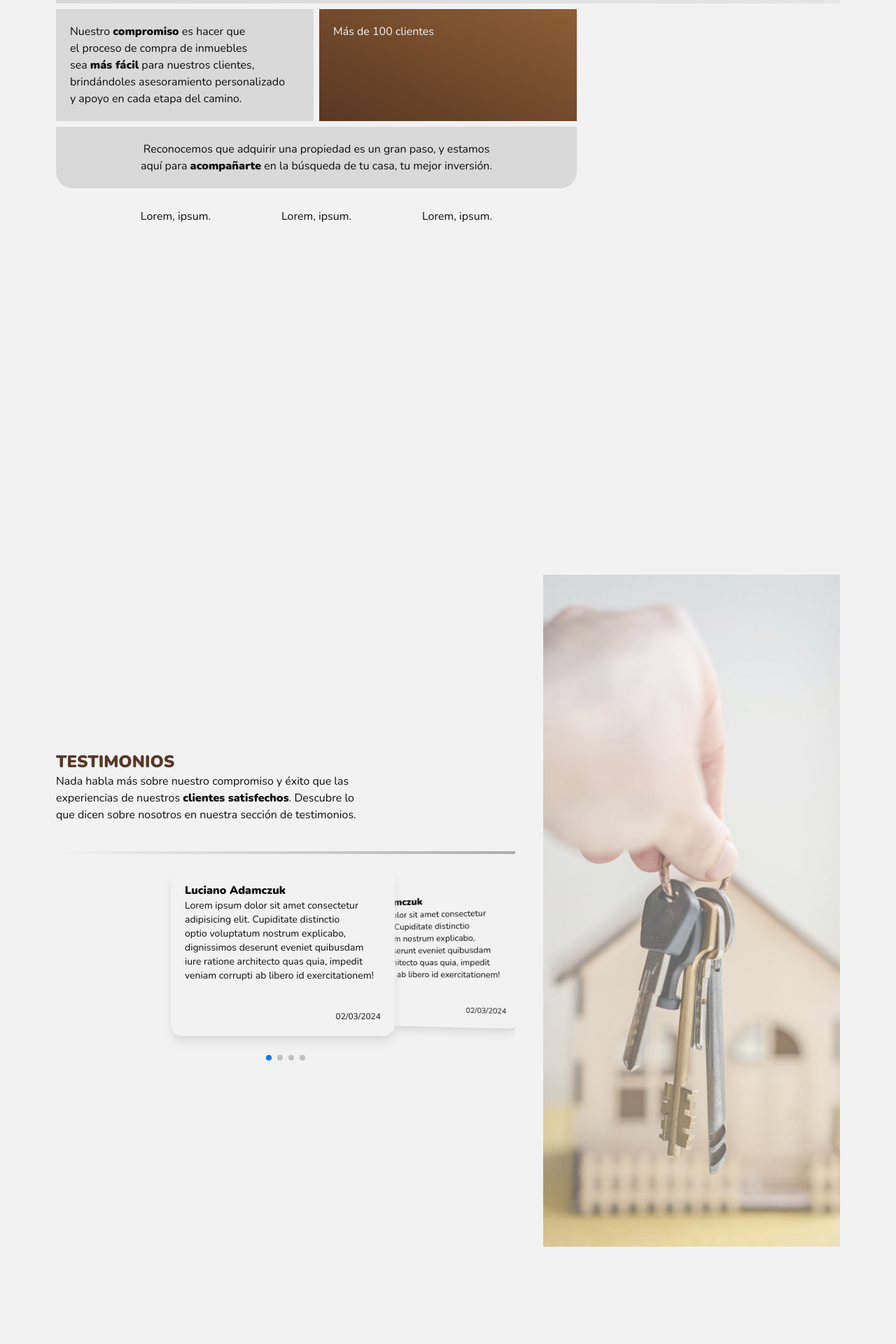
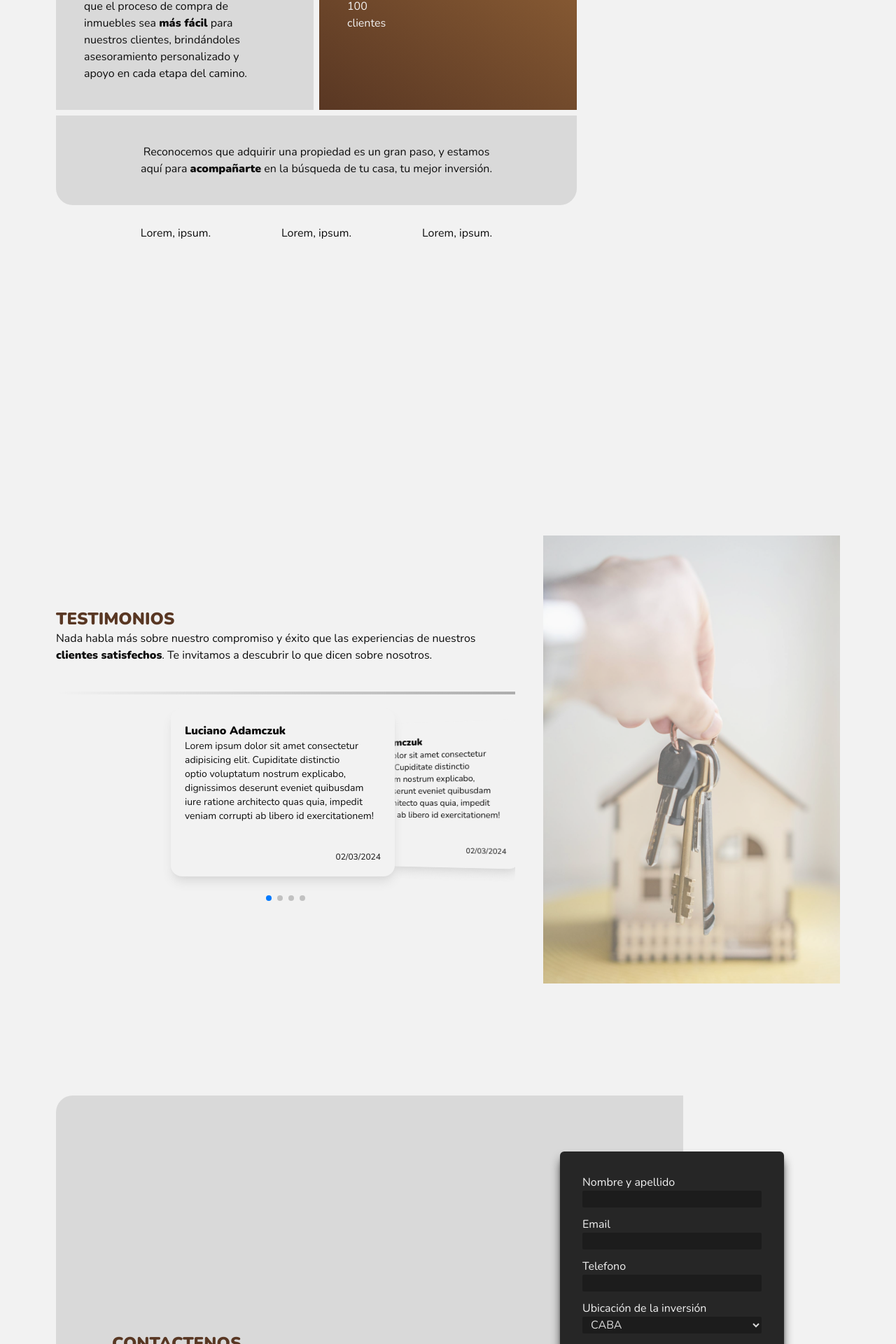
Before and after one commit to lucianoadamczuk/nahuel-gimenez, a Next.js app: page / in a window 1280 px wide. Shown: the part 875-2795 px from the top of the page at 70% size. Built offline with nearby package versions, Linux system fonts and the light colour scheme.

Commit message:
feat: :sparkles: add emailJS and form handle

```diff
--- a/package.json
+++ b/package.json
@@ -9,6 +9,7 @@
     "lint": "next lint"
   },
   "dependencies": {
+    "@emailjs/browser": "^4.3.3",
     "framer-motion": "^11.0.8",
     "next": "14.1.0",
     "react": "^18",
--- /dev/null
+++ b/public/API/emailJS.ts
@@ -0,0 +1,3 @@
+export const SERVICE_ID = "service_aap0jho";
+export const TEMPLATE_ID = "template_32ohrwp";
+export const PUBLIC_API_KEY = "TARdDHKT4f5Eskz0D";
--- a/public/locales/es/translation.json
+++ b/public/locales/es/translation.json
@@ -16,7 +16,7 @@
   "banner": "Ellos ya confiaron",
   "testimonies": {
     "title": "Testimonios",
-      "text": "Nada habla más sobre nuestro compromiso y éxito que las experiencias de nuestros <strong>clientes satisfechos</strong>. Descubre lo que dicen sobre nosotros en nuestra sección de testimonios."
+    "text": "Nada habla más sobre nuestro compromiso y éxito que las experiencias de nuestros <strong>clientes satisfechos</strong>. Te invitamos a descubrir lo que dicen sobre nosotros."
   },
   "contact": {
     "title": "Contactenos",
--- a/src/components/Carousel/Carousel.tsx
+++ b/src/components/Carousel/Carousel.tsx
@@ -47,8 +47,8 @@ export default function Carousel({ display }: { display: ICard[] }) {
         modules={[EffectCoverflow, Pagination]}
         className="Carousel "
       >
-        {display.map(({ name, text, date }) => (
-          <SwiperSlide key={text}>
+        {display.map(({ name, text, date }, index) => (
+          <SwiperSlide key={text + index}>
             <Card name={name} text={text} date={date} />
           </SwiperSlide>
         ))}
--- a/src/components/Form/Form.tsx
+++ b/src/components/Form/Form.tsx
@@ -1,7 +1,21 @@
 "use client";
-import { StyleButtton, StyleInput } from "@/styles";
+import { StyleButtton, StyleIcon, StyleInput } from "@/styles";
 import { motion } from "framer-motion";
-import { ChangeEvent, useEffect, useState } from "react";
+import {
+  ChangeEvent,
+  FormEvent,
+  MutableRefObject,
+  useEffect,
+  useRef,
+  useState,
+} from "react";
+import emailjs from "@emailjs/browser";
+import {
+  PUBLIC_API_KEY,
+  SERVICE_ID,
+  TEMPLATE_ID,
+} from "../../../public/API/emailJS";
+import { ICheck } from "@/icons";
 
 export default function Form() {
   /* ---------------------------- start animations ---------------------------- */
@@ -17,47 +31,87 @@ export default function Form() {
       window.removeEventListener("resize", handleWidth);
     };
   }, []);
-  /* ----------------------------- end animations ----------------------------- */
+  /* ----------------------------- end ----------------------------- */
 
   /* ------------------------------ start data handling ----------------------------- */
   const [formData, setFormData] = useState({
     name: undefined,
     email: undefined,
+    phone: undefined,
     location: "CABA",
     typeOfInvestment: "Contado",
     investment: undefined,
     currency: "USD",
-    mensage: undefined,
+    message: undefined,
   });
 
   // function to handle tha changes in the form
-  function handleChange(e: ChangeEvent<HTMLInputElement | HTMLSelectElement>) {
+  function handleChange(
+    e: ChangeEvent<HTMLInputElement | HTMLSelectElement | HTMLTextAreaElement>,
+  ) {
     setFormData({
       ...formData,
       [e.target.name]: e.target.value,
     });
-    console.log(formData);
   }
 
-  /* ---------------------------- end form handling --------------------------- */
+  /* ---------------------------- end  --------------------------- */
 
   /* ---------------------------- Start send mail --------------------------- */
+  const formRef = useRef<HTMLFormElement | undefined>();
+  const [isCompleted, setIsCompleted] = useState<boolean>(true);
+  const [isSent, setIsSent] = useState<boolean>(false);
+  function sendEmail(e: FormEvent<HTMLFormElement>) {
+    e.preventDefault();
 
+    if (
+      !formData.name ||
+      !formData.email ||
+      !formData.phone ||
+      !formData.investment
+    ) {
+      // handle the UI
+      setIsCompleted(false);
+      setTimeout(() => {
+        setIsCompleted(true);
+      }, 3000);
+    } else {
+      formRef.current &&
+        emailjs
+          .sendForm(SERVICE_ID, TEMPLATE_ID, formRef.current, {
+            publicKey: PUBLIC_API_KEY,
+          })
+          .then(() => {
+            console.log("sent it");
+          })
+          .catch(() => {
+            console.log("error");
+          });
 
+      // handle the UI
+      setIsSent(true);
+    }
+  }
+  /* ---------------------------- end --------------------------- */
   return (
     <motion.form
+      ref={formRef as MutableRefObject<HTMLFormElement | null>}
+      onSubmit={sendEmail}
       transition={{ duration: 0.8 }}
       whileInView={
         width && width < 768
           ? { y: ["200px", "-20px", "0px"] }
           : { x: ["200px", "-20px", "0px"] }
       }
-      className=" w-full max-w-80 flex-col space-y-3 rounded-md bg-dark-soft p-8 text-light shadow-lg shadow-dark"
+      className=" w-full max-w-80 flex-col space-y-3 rounded-md bg-dark-soft p-8 text-light shadow-lg shadow-dark duration-200"
     >
+      {!isSent ? (
+        <>
           {/* name */}
           <div>
-        <label htmlFor="name">Nombre</label>
+            <label htmlFor="name">Nombre y apellido</label>
             <input
+              id="name"
               type="text"
               name="name"
               value={formData.name}
@@ -70,9 +124,23 @@ export default function Form() {
           <div>
             <label htmlFor="email">Email</label>
             <input
+              id="email"
               name="email"
               type="email"
               value={formData.email}
+              onChange={handleChange}
+              className={StyleInput()}
+            />
+          </div>
+
+          {/* phone */}
+          <div>
+            <label htmlFor="phone">Telefono</label>
+            <input
+              id="phone"
+              name="phone"
+              type="tel"
+              value={formData.phone}
               onChange={handleChange}
               className={StyleInput()}
             />
@@ -82,9 +150,9 @@ export default function Form() {
           <div className="w-full">
             <label htmlFor="location">Ubicación de la inversión</label>
             <select
+              id="location"
               name="location"
               onChange={handleChange}
-          defaultValue={"CABA"}
               value={formData.location}
               className={StyleInput()}
             >
@@ -96,9 +164,11 @@ export default function Form() {
 
           {/* type of buy */}
           <div>
-        <label htmlFor="Type of buy">Tipo de inversión</label>
+            <label htmlFor="typeOfInvestment">Tipo de inversión</label>
             <select
+              id="typeOfInvestment"
               name="typeOfInvestment"
+              value={formData.typeOfInvestment}
               onChange={handleChange}
               className={StyleInput()}
             >
@@ -108,10 +178,11 @@ export default function Form() {
           </div>
 
           {/* investment amount */}
-      <article className="flex items-center gap-5">
+          <div className="flex items-center gap-5">
             <div>
               <label htmlFor="investment">Monto a invertir</label>
               <input
+                id="investment"
                 type="number"
                 name="investment"
                 value={formData.investment}
@@ -124,6 +195,7 @@ export default function Form() {
                 USD
               </label>
               <input
+                id="USD"
                 type="radio"
                 name="currency"
                 value={"USD"}
@@ -132,34 +204,48 @@ export default function Form() {
               />
             </div>
             <div className="flex flex-col items-center">
-          <label htmlFor="Pesos" className=" text-xs">
+              <label htmlFor="pesos" className=" text-xs">
                 PESOS
               </label>
               <input
+                id="pesos"
                 type="radio"
                 name="currency"
                 value={"PESOS"}
                 onChange={handleChange}
               />
             </div>
-      </article>
+          </div>
+
+          {/* text */}
           <div>
-        <label htmlFor="Mensaje">¿Algo que quiera agregar?</label>
+            <label htmlFor="message">¿Algo que quiera agregar?</label>
             <textarea
+              id="message"
               name="message"
-          id=""
               rows={5}
+              value={formData.message}
+              onChange={handleChange}
               className={StyleInput({ className: "resize-none text-xs" })}
             ></textarea>
           </div>
+
           {/* button */}
           <div className=" flex justify-center pt-2 ">
-        <button
-          className={StyleButtton({ size: "small" })}
-        >
+            {!isCompleted ? (
+              <p className=" animate-pulse py-2">faltan datos</p>
+            ) : (
+              <button className={StyleButtton({ size: "small" })}>
                 Enviar
               </button>
+            )}
           </div>
+        </>
+      ) : (
+        <div className=" flex items-center justify-center">
+          <ICheck className={StyleIcon({ size: "md" })} />
+        </div>
+      )}
     </motion.form>
   );
 }
--- a/src/icons/index.ts
+++ b/src/icons/index.ts
@@ -1,2 +1,3 @@
+export { default as ICheck } from "./ICheck";
 export { default as IContact } from "./IContact";
 export { default as IconArrow } from "./IconArrow";
--- a/src/layouts/home/About.tsx
+++ b/src/layouts/home/About.tsx
@@ -13,9 +13,12 @@ export default function About() {
         transition={{ duration: 0.6 }}
         className=" rounded-t-3xl bg-gradient-to-tr from-gray  to-transparent"
       >
-        <div className="container py-20">
+        <div className=" p-10">
           <h3 className={StyleTitle()}> {content.about.title} </h3>
-          <p className=" lg:w-1/2" dangerouslySetInnerHTML={{__html: content.about.text}}></p>
+          <p
+            className=" lg:w-1/2"
+            dangerouslySetInnerHTML={{ __html: content.about.text }}
+          ></p>
         </div>
       </motion.section>
 
@@ -24,9 +27,10 @@ export default function About() {
         <motion.div
           initial={{ scale: 0, opacity: 0 }}
           whileInView={{ scale: 1, opacity: 1 }}
-            transition={{ duration: 0.6 }} className=" bg-gray p-5"
+          transition={{ duration: 0.6 }}
+          className=" bg-gray p-10"
         >
-            <p dangerouslySetInnerHTML={{__html: content.about.box1}}></p>
+          <p dangerouslySetInnerHTML={{ __html: content.about.box1 }}></p>
         </motion.div>
 
         {/* box 2 */}
@@ -34,9 +38,11 @@ export default function About() {
           initial={{ scale: 0, opacity: 0 }}
           whileInView={{ scale: 1, opacity: 1 }}
           transition={{ duration: 0.6 }}
-            className=" bg-gradient-to-tr from-primary to-primary-light p-5 text-light "
+          className=" bg-gradient-to-tr from-primary to-primary-light p-10 text-light "
         >
-            <p dangerouslySetInnerHTML={{__html: content.about.box2}}></p>
+          <p dangerouslySetInnerHTML={{ __html: content.about.box2 }}></p>
+          <p>100</p>
+          <p>clientes</p>
         </motion.div>
 
         {/* Empty box used to occupy space and only appears on desktop */}
@@ -47,9 +53,9 @@ export default function About() {
           initial={{ scale: 0, opacity: 0 }}
           whileInView={{ scale: 1, opacity: 1 }}
           transition={{ duration: 0.3 }}
-          className=" rounded-b-3xl bg-gray p-5 text-center lg:col-span-2"
+          className=" rounded-b-3xl bg-gray p-10 text-center lg:col-span-2"
         >
-          <p dangerouslySetInnerHTML={{__html: content.about.box3}}></p>
+          <p dangerouslySetInnerHTML={{ __html: content.about.box3 }}></p>
         </motion.div>
 
         {/* Empty box used to occupy space and only appears on desktop */}
--- a/src/layouts/home/Testimonies.tsx
+++ b/src/layouts/home/Testimonies.tsx
@@ -28,14 +28,14 @@ export default function Testimonies() {
 
   return (
     <section
-      className="container grid place-items-center gap-10 py-20 pt-[50vh] lg:grid-cols-5"
+      className="container grid place-items-center gap-10 py-20 pt-[40vh] lg:grid-cols-5"
       id="testimonies"
     >
       <section className=" grid space-y-5 lg:col-span-3">
         {/* text container */}
         <div>
           <h3 className={StyleTitle()}> {content.testimonies.title} </h3>
-          <p dangerouslySetInnerHTML={{__html: content.testimonies.text}}></p>
+          <p dangerouslySetInnerHTML={{ __html: content.testimonies.text }}></p>
           <div className=" mt-10 h-1 w-full bg-gradient-to-l from-dark/30 to-transparent"></div>
         </div>
 
@@ -43,9 +43,18 @@ export default function Testimonies() {
         <Carousel display={data} />
       </section>
 
-
-      <div className=" w-full h-[120vh]  opacity-60 lg:col-span-2 bg-cover bg-center hidden lg:flex" style={{backgroundImage: "url(/assets/images/home/testimonies-desktop.jpg)"}} ></div>
-      <div className=" w-full h-60 bg-fixed bg-cover bg-center opacity-60 lg:hidden" style={{backgroundImage: "url(/assets/images/home/testimonies-mobile.jpg)"}}></div>
+      <div
+        className=" hidden h-[80vh]  w-full bg-cover bg-center opacity-60 lg:col-span-2 lg:flex"
+        style={{
+          backgroundImage: "url(/assets/images/home/testimonies-desktop.jpg)",
+        }}
+      ></div>
+      <div
+        className=" h-60 w-full bg-cover bg-fixed bg-center opacity-60 lg:hidden"
+        style={{
+          backgroundImage: "url(/assets/images/home/testimonies-mobile.jpg)",
+        }}
+      ></div>
     </section>
   );
 }
--- a/tailwind.config.ts
+++ b/tailwind.config.ts
@@ -14,7 +14,7 @@ const config: Config = {
         sm: "2rem",
         lg: "4rem",
         xl: "5rem",
-        "2xl": "6rem",
+        "2xl": "10rem",
       },
     },
     colors: {
```
Also changed, not shown: src/icons/ICheck.tsx (added, +18 -0 lines), src/icons/IContact.tsx (+4 -5 lines), src/icons/IconArrow.tsx (+4 -4 lines), 1 other file (tests, documents, lock files or other folders). Lines whose indentation alone changed are shown as unchanged.
